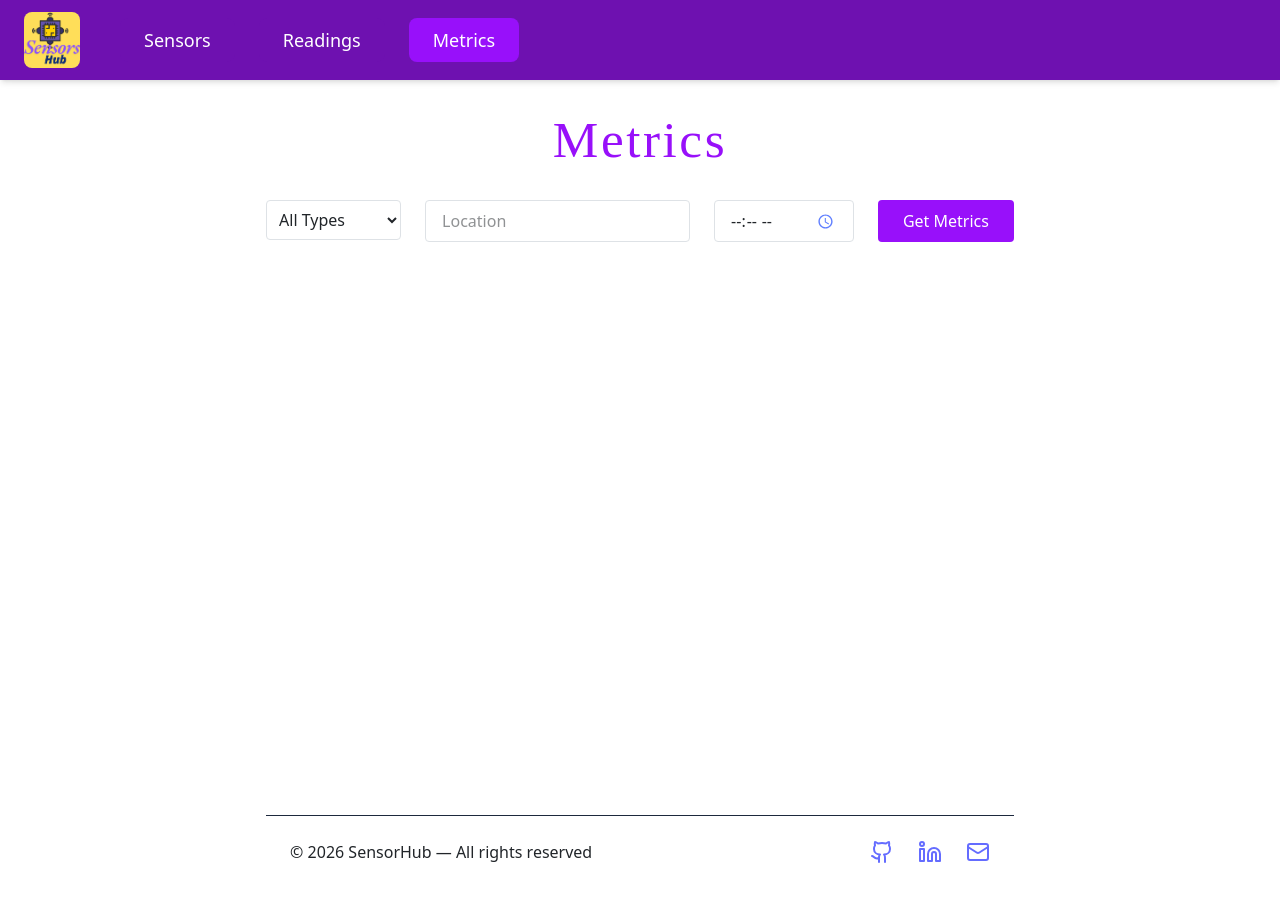
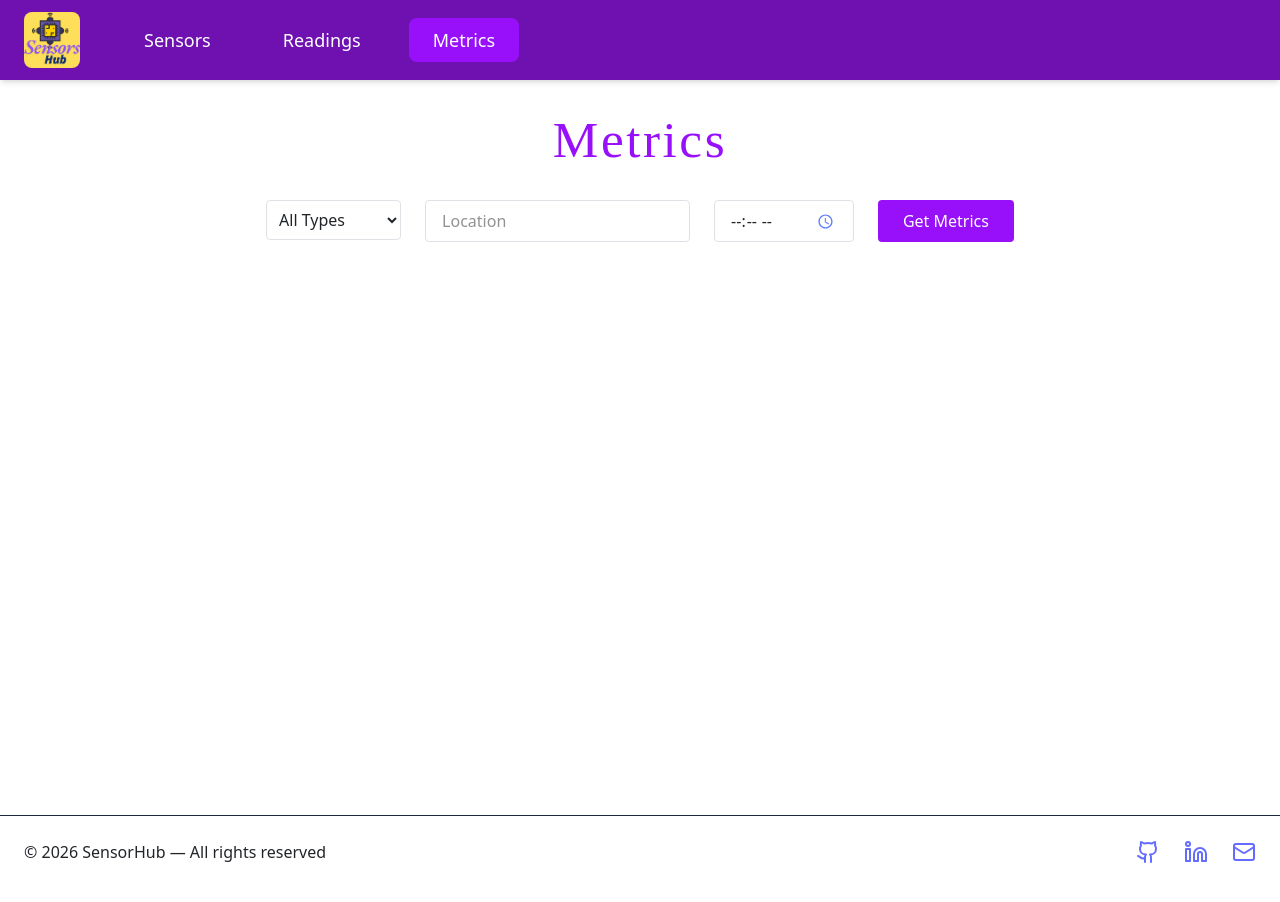
Before and after one commit to sdi2100129/iot-reporting, a React (Vite) app in the folder frontend/: page /metrics in a window 1280 px wide. Shown: the top 902 px of the page. Built offline with nearby package versions, Linux system fonts and the light colour scheme.

Commit message:
footer fixed

```diff
--- a/frontend/src/components/Footer.jsx
+++ b/frontend/src/components/Footer.jsx
@@ -2,7 +2,7 @@ import { Mail, Github, Linkedin } from "lucide-react";
 
 export default function Footer() {
   return (
-    <footer className="w-full border-t border-slate-800 z-50">
+    <footer className="relative left-1/2 right-1/2 -ml-[50vw] -mr-[50vw] w-screen border-t border-slate-800 z-50">
       {/* This inner div ensures consistent padding and width regardless of page content */}
       <div className="max-w-7xl mx-auto px-6 py-4 flex items-center justify-between">
         <div>© {new Date().getFullYear()} SensorHub — All rights reserved</div>
```
